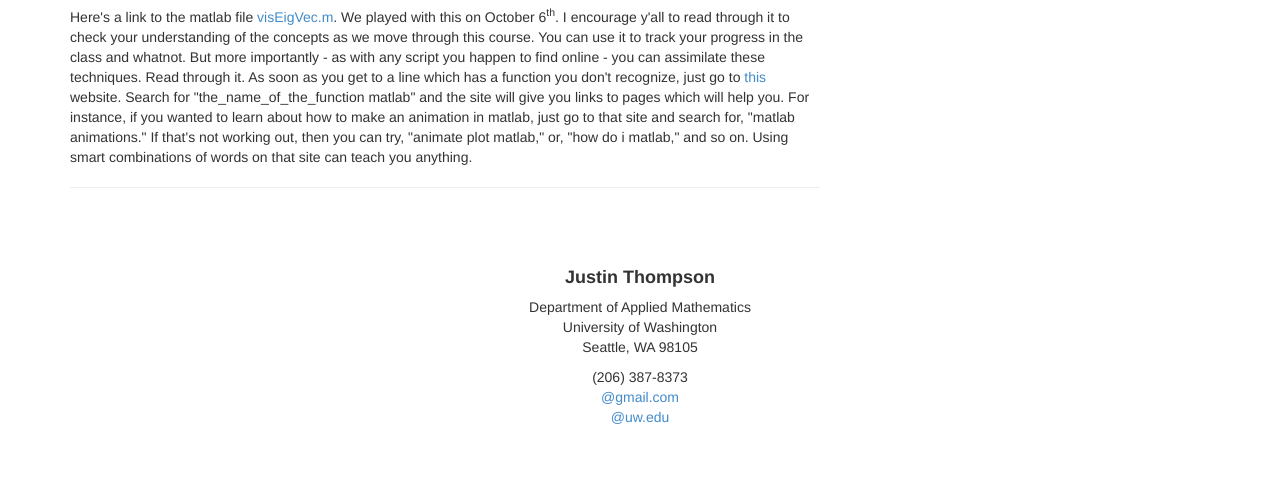
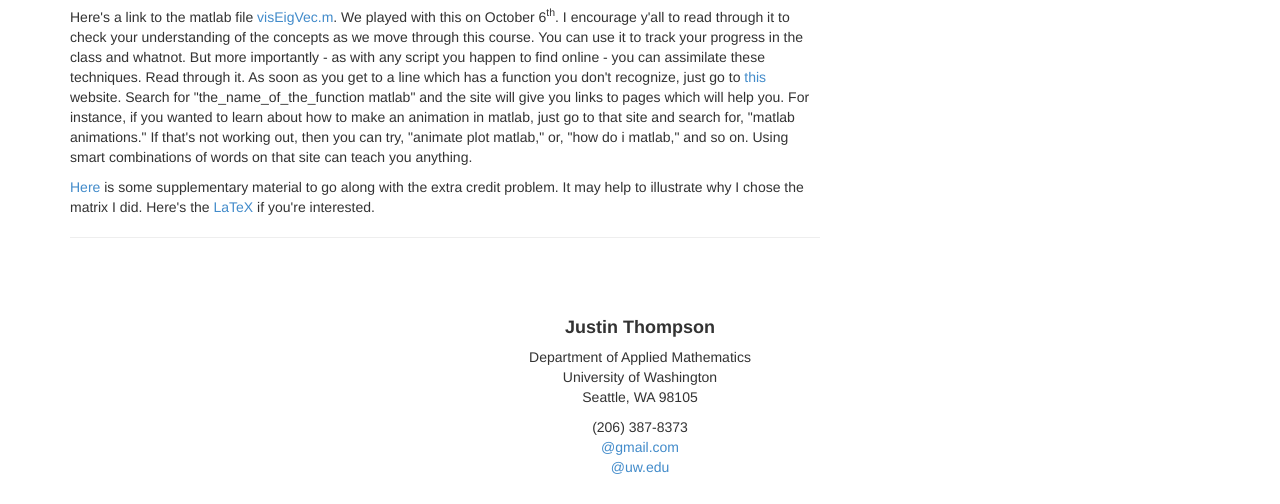
Before and after one commit to justinthompson593/justinthompson593.github.io, a plain HTML site: page AMATH301.html in a window 1280 px wide. Shown: the part 237-741 px from the top of the page. Drawn offline with Linux system fonts and the light colour scheme.

Commit message:
"Added supplementary material to amath301 site"

```diff
--- a/AMATH301.html
+++ b/AMATH301.html
@@ -89,7 +89,7 @@
                     your progress in the class and whatnot. But more importantly - as with any script you happen to find online - you can assimilate these techniques. Read through it. As soon as you get to a line which has a function you don't recognize, just go to
                     <a href="http://google.com">this</a> website. Search for "the_name_of_the_function matlab" and the site will give you links to pages which will help you. For instance, if you wanted to learn about how to make an animation in matlab, just go to that site
                     and search for, "matlab animations." If that's not working out, then you can try, "animate plot matlab," or, "how do i matlab," and so on. Using smart combinations of words on that site can teach you anything.</p>
-
+					<p><a href="amath301/representations.pdf">Here</a> is some supplementary material to go along with the extra credit problem. It may help to illustrate why I chose the matrix I did. Here's the <a href="amath301/representations.tex">LaTeX</a> if you're interested.</p>
 
 
 				<hr>
```
Also changed, not shown: 2 other files.
